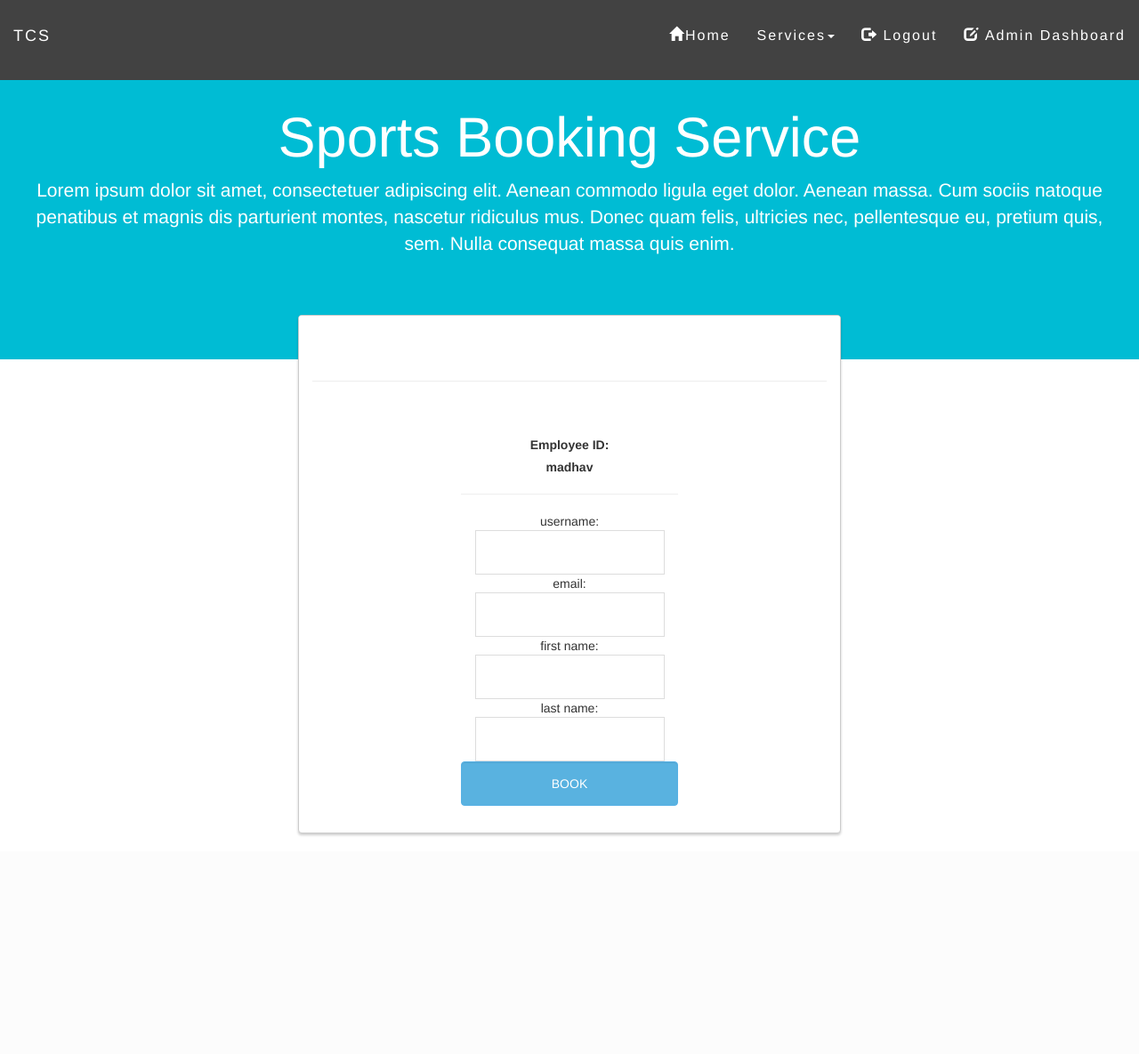
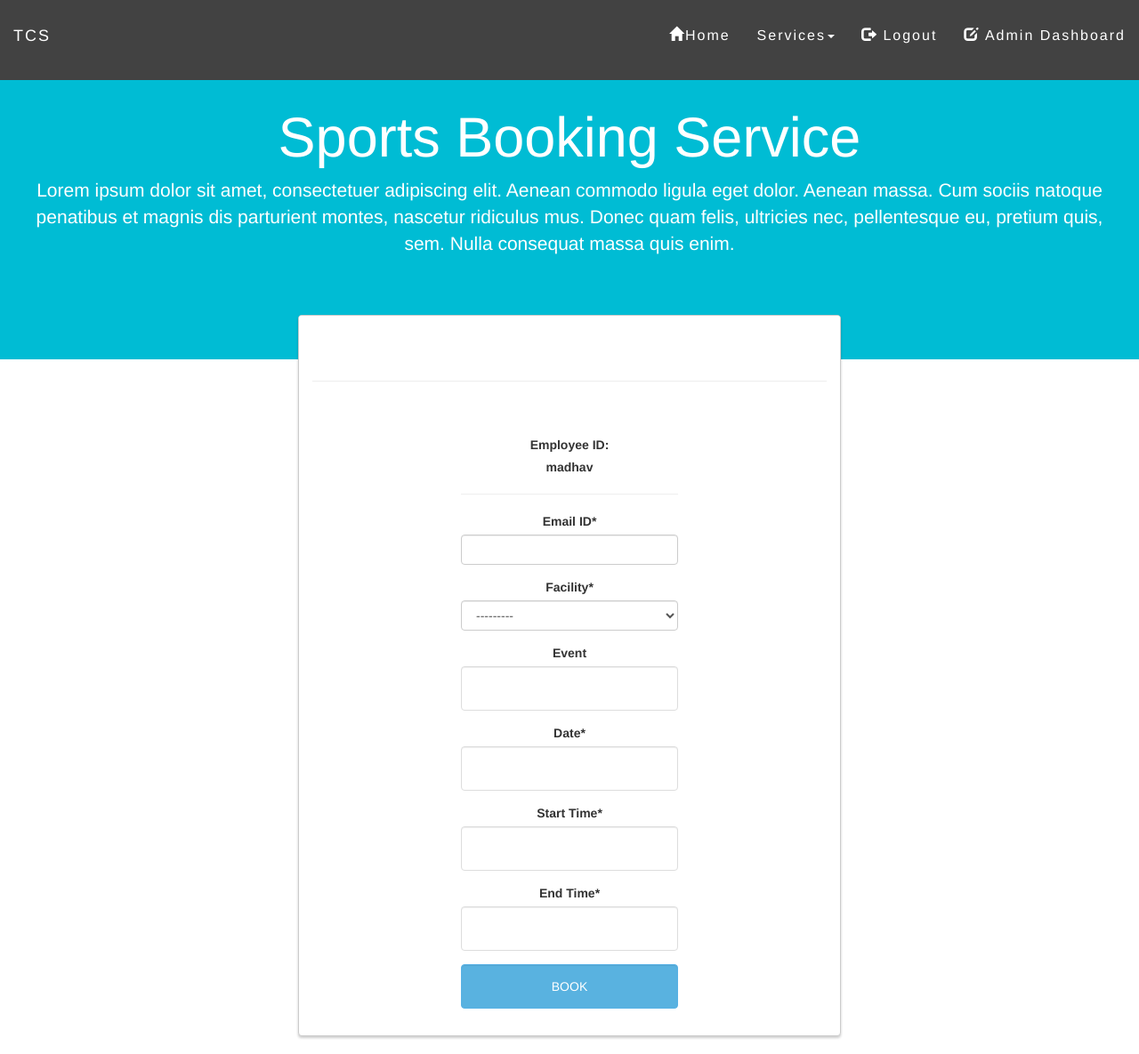
Before and after one commit to pran4ajith/Booking, a Django app: page /book/ in a window 1280 px wide. Shown: the whole page at 89% size. Before the commit the page ends 940 px from the top, so only its background shows below. Run offline with Django 3.2, Linux system fonts and the light colour scheme; a user stored in the database is signed in; data comes from the database, SQL or seed files in the repository; both versions use the stored data as it was after the commit; parts of the project's set-up code (start-up, migrations or seed data) failed here and were passed over; some libraries are stand-ins or nearby versions.

Commit message:
autofill username book

```diff
--- a/book_trial/sports_book/book/forms.py
+++ b/book_trial/sports_book/book/forms.py
@@ -41,20 +41,16 @@ class UserLoginForm(forms.Form):
 
 
 #facility booking form
-'''
-
 class FacilityBookForm(forms.ModelForm):
 
 	class Meta:
 		model = Book_Facility
-		fields= ['username','email', 'facility', 'event', 'book_date', 'time_start', 'time_end',]
-<<<<<<< HEAD
-'''
+		fields= ['email', 'facility', 'event', 'book_date', 'time_start', 'time_end',]
+
 
 '''    def __init__(self, *args, **kwargs):
 		self.username = kwargs.pop('username')
 		super(FacilityBookForm, self).__init__(*args, **kwargs)
-
 	def save(self, commit=True):
 		inst = super(FacilityBookForm, self).save(commit=False)
 		inst.author = self.username
@@ -129,7 +125,6 @@ class UserRegisterForm(forms.ModelForm):
 			'first_name',
 			'last_name',
 			'password',
-
 		]
 
 '''
@@ -164,7 +159,6 @@ class EditProfileForm(forms.ModelForm):
 
 ''' def clean_email(self):
 		email = self.cleaned_data.get('email')
-
 		if email and User.objects.filter(email=email):
 			raise forms.ValidationError('This email address is already in use. Please supply a different email address.')
 		return email'''
@@ -172,5 +166,4 @@ class EditProfileForm(forms.ModelForm):
 
 ''' 	if commit:
 			user.save()
-
 		return user'''
--- a/book_trial/sports_book/book/templates/book/book_form.html
+++ b/book_trial/sports_book/book/templates/book/book_form.html
@@ -14,6 +14,7 @@
             <div class="panel panel-facility">
                 <div class="panel-heading">
                 <p>BOOK A FACILITY</p><hr>
+                <p>{{ facility.fac_name|capfirst }}</p>
                 </div>
                 <div class="panel-body ">
                 <div class="panel-body">
@@ -22,16 +23,13 @@
 
                         <div class='col-sm-6 col-sm-offset-3'>
 
-                            <form method='POST' action="/book/" role="form" style="display: block;">
+                            <form method='POST' action="" role="form" style="display: block;">
                             <div>
                                 <label>Employee ID:</label>
                                 <p><strong>{{user.username}}</strong></p><hr>
                             </div>
                             {% csrf_token %}
-                             username:<input type="text" name="username" ><br>
-                                email:<input type="text" name="email" value="{{form.user.email}}"/><br>
-                                first name:<input type="text" name="fn" value= " {{form.first_name}}" /><br>
-                                last name:<input type="text" name="ln" value="{{form.last_name}}"/><br>
+                            {{ form|crispy }}
 
                             <button type="submit" name="login" id="login-submit" class="form-control btn btn-login">Book</button>
 
--- a/book_trial/sports_book/book/templates/book/facility_detail.html
+++ b/book_trial/sports_book/book/templates/book/facility_detail.html
@@ -4,7 +4,7 @@
    <!-- <div class="container-fluid text-center">
 
         <div class="row">
-            <!--<div class="col-sm-8 col-sm-offset-2">
+            <div class="col-sm-8 col-sm-offset-2">
             <div class="col-sm-4 col-sm-offset-4">-->
             <div class="container text-center">
     <div class ="row">
--- a/book_trial/sports_book/book/views.py
+++ b/book_trial/sports_book/book/views.py
@@ -19,7 +19,7 @@ from django.contrib.auth import (
 from django.contrib.auth.forms import UserChangeForm, PasswordChangeForm
 from django.contrib.auth.decorators import login_required
 #add @login_required(login_url='/login/')
-from .forms import UserLoginForm, UserRegisterForm, EditProfileForm#, FacilityBookForm
+from .forms import UserLoginForm, UserRegisterForm, FacilityBookForm, EditProfileForm
 # Create your views here.
 
 #home
@@ -86,36 +86,10 @@ def logout_view(request):
 	logout(request)
 	return redirect("/")
 #facilility booking
-'''
 @login_required(login_url='/login/')
 def booking_view(request):
-<<<<<<< HEAD
-	form= FacilityBookForm(request.POST , instance=request.user)
-	form.actual_user = request.user
-	if form.is_valid():
+    form= FacilityBookForm(request.POST or None, instance=Book_Facility(username=request.user))
 
-		event = form.cleaned_data.get('event')
-		book_date = form.cleaned_data.get('book_date')
-		time_start = form.cleaned_data.get('time_start')
-		time_end = form.cleaned_data.get('time_end')
-		form.save()
-		return redirect("/")
-	return render(request, "book/book_form.html", {"form":form})
-'''
-
-@login_required(login_url='/adminlogin/')
-def booking_view(request):
-
-    form=list()
-    if request.method=='POST':
-        username=request.POST['username']
-        details=user.objects.get(username=username)
-
-        return render(request,"book/book_form.html",{'form':form})
-    else:
-        return render(request,"book/book_form.html",{'form':form})
-
-    form= FacilityBookForm(request.POST or None)
     if form.is_valid():
         username = form.save(commit=False)
         username.user = request.user
@@ -128,7 +102,6 @@ def booking_view(request):
         form=FacilityBookForm()
         return redirect("/")
     return render(request, "book/book_form.html", {"form":form})
-
 
 #booking history
 @login_required(login_url='/login/')
@@ -146,7 +119,6 @@ def edit_profile(request):
 		if form.is_valid():
 			form.save()
 			return redirect('/editprofile/')
-
 	else:
 		form = EditProfileForm(instance= request.user)
 		return render(request, "login_reg/edit_profile.html", {'form': form})
@@ -156,7 +128,6 @@ class edit_profile(UpdateView):
 	model = User
 	form_class = EditProfileForm
 	template_name = "login_reg/edit_profile.html"
-
 	def get_object(self,request, *args, **kwargs):
 		user = get_object_or_404(User, pk=self.kwargs['pk'])
 		return user.user
```
Also changed, not shown: book_trial/sports_book/db.sqlite3, 6 other files.
